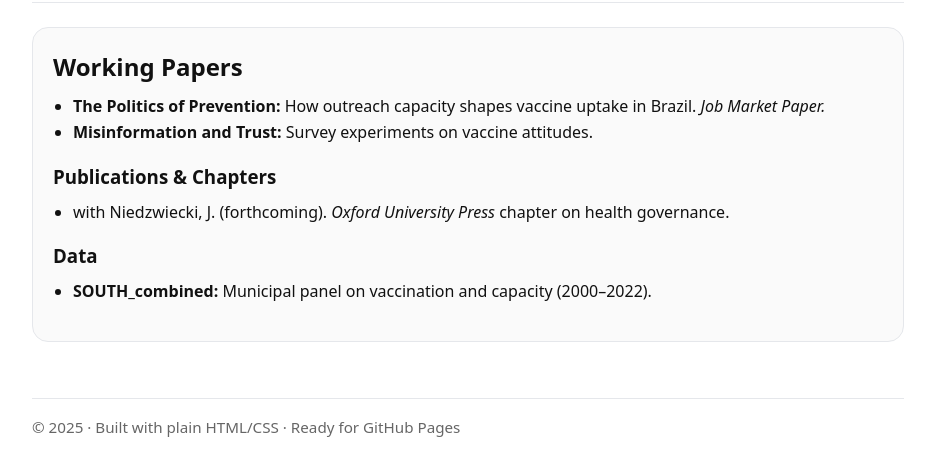
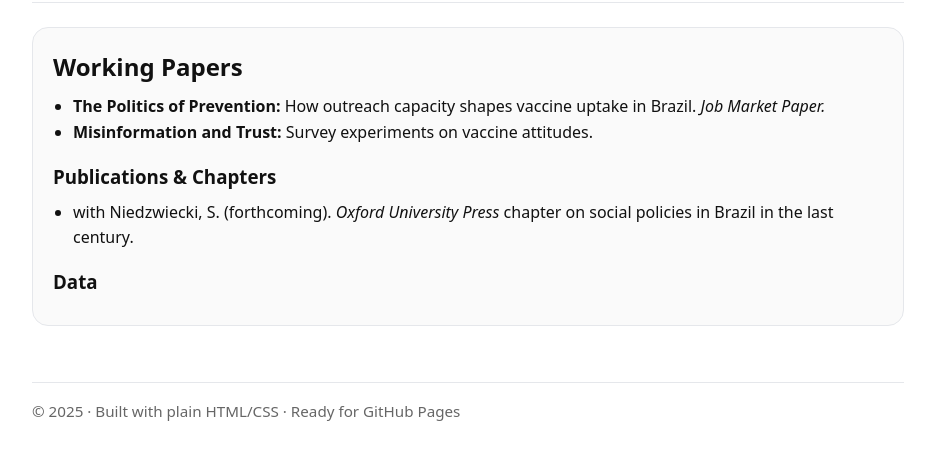
Before and after one commit to tiagotasca/tiagotasca.github.io, a plain HTML site: page research.html in a window 1280 px wide. Shown: the part 214-690 px from the top of the page, without its empty margins (172-1107 px from the left). Drawn offline with Linux system fonts and the light colour scheme.

Commit message:
Update research.html

```diff
--- a/research.html
+++ b/research.html
@@ -34,12 +34,9 @@
   </ul>
   <h3>Publications & Chapters</h3>
   <ul>
-    <li>with Niedzwiecki, J. (forthcoming). <em>Oxford University Press</em> chapter on health governance.</li>
+    <li>with Niedzwiecki, S. (forthcoming). <em>Oxford University Press</em> chapter on social policies in Brazil in the last century.</li>
   </ul>
   <h3>Data</h3>
-  <ul>
-    <li><strong>SOUTH_combined:</strong> Municipal panel on vaccination and capacity (2000–2022).</li>
-  </ul>
 </section>
 
       </main>
```
